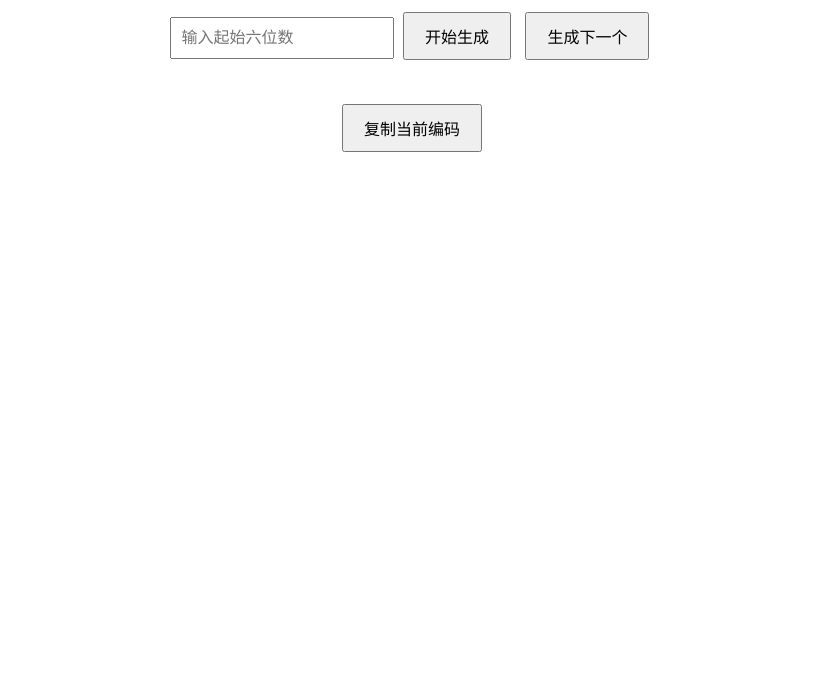
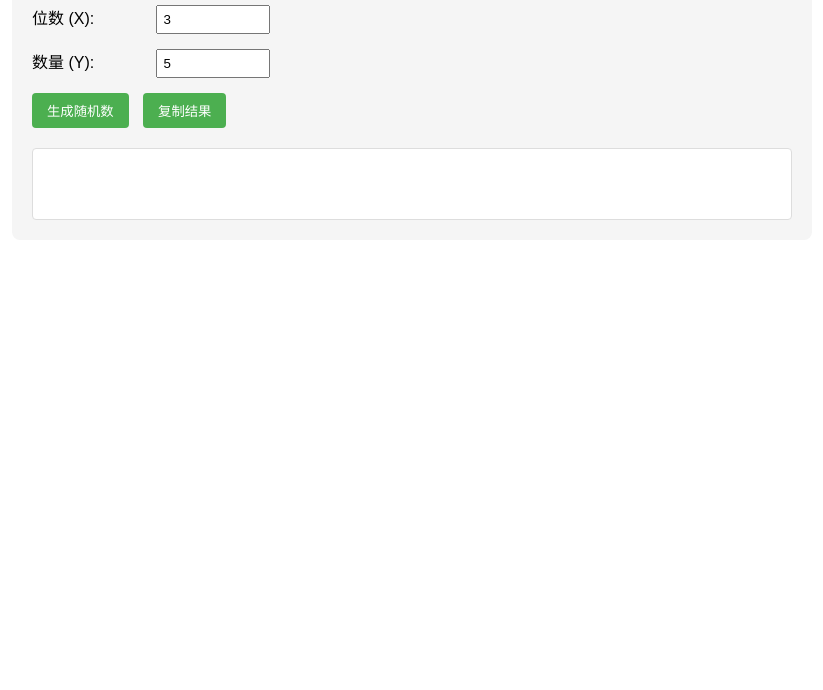
Before and after one commit to yeshaofen/generatedCodes, a plain HTML site: page index.html in a window 1280 px wide. Shown: the part 110-800 px from the top of the page, without its empty margins (228-1051 px from the left). Drawn offline with Linux system fonts and the light colour scheme.

Commit message:
Update index.html

```diff
--- a/index.html
+++ b/index.html
@@ -1,101 +1,131 @@
 <!DOCTYPE html>
-<html lang="zh-CN">
+<html lang="zh">
 <head>
-    <meta charset="UTF-8" />
-    <meta name="viewport" content="width=device-width, initial-scale=1.0" />
-    <title>递增随机数生成器</title>
+    <meta charset="UTF-8">
+    <meta name="viewport" content="width=device-width, initial-scale=1.0">
+    <title>随机数生成器</title>
     <style>
         body {
             font-family: Arial, sans-serif;
-        text-align: center;
-        margin-top: 50px;
+            max-width: 800px;
+            margin: 20px auto;
+            padding: 0 20px;
         }
-      input {
-        padding: 10px;
-        font-size: 16px;
-        width: 200px;
-        margin-bottom: 20px;
+        .container {
+            background-color: #f5f5f5;
+            padding: 20px;
+            border-radius: 8px;
+        }
+        .input-group {
+            margin-bottom: 15px;
+        }
+        .input-group label {
+            display: inline-block;
+            width: 120px;
+        }
+        .input-group input {
+            padding: 5px;
+            width: 100px;
         }
         button {
-        padding: 10px 20px;
-        font-size: 16px;
+            padding: 8px 15px;
+            margin-right: 10px;
             cursor: pointer;
-        margin: 5px;
+            background-color: #4CAF50;
+            color: white;
+            border: none;
+            border-radius: 4px;
         }
-      #codeDisplay {
-        font-size: 24px;
-        margin: 20px 0;
-        color: #007bff;
+        button:hover {
+            background-color: #45a049;
+        }
+        #result {
+            margin-top: 20px;
+            padding: 10px;
+            border: 1px solid #ddd;
+            border-radius: 4px;
+            min-height: 50px;
+            background-color: white;
+        }
+        .error {
+            color: red;
+            margin-top: 10px;
         }
     </style>
 </head>
 <body>
-    <h1>递增随机数生成器</h1>
-    <input
-      type="number"
-      id="startNumber"
-      placeholder="输入起始六位数"
-      min="100000"
-      max="999999"
-    />
-    <button onclick="startGeneration()">开始生成</button>
-    <button onclick="generateNext()">生成下一个</button>
-    <p id="codeDisplay"></p>
-    <button onclick="copyCode()">复制当前编码</button>
+    <div class="container">
+        <h2>随机数生成器</h2>
+        <div class="input-group">
+            <label for="digits">位数 (X):</label>
+            <input type="number" id="digits" min="1" value="3">
+        </div>
+        <div class="input-group">
+            <label for="count">数量 (Y):</label>
+            <input type="number" id="count" min="1" value="5">
+        </div>
+        <button onclick="generateAndDisplay()">生成随机数</button>
+        <button onclick="copyResult()">复制结果</button>
+        <div id="result"></div>
+    </div>
 
     <script>
-      let currentNumber = 0; // 当前生成的随机数
-      const generatedNumbers = new Set(); // 存储已生成的随机数
+        function generateRandomNumbers(digits, count) {
+            const min = Math.pow(10, digits - 1);
+            const max = Math.pow(10, digits) - 1;
 
-      // 开始生成
-      function startGeneration() {
-        const startNumber = parseInt(
-          document.getElementById("startNumber").value
-        );
-        if (
-          isNaN(startNumber) ||
-          startNumber < 100000 ||
-          startNumber > 999999
-        ) {
-          alert("请输入有效的六位数！");
+            if (max - min + 1 < count) {
+                throw new Error(`无法生成${count}个${digits}位不重复的随机数，数字范围不够`);
+            }
+
+            const result = new Set();
+
+            while (result.size < count) {
+                const randomNum = Math.floor(Math.random() * (max - min + 1)) + min;
+                result.add(randomNum);
+            }
+
+            return Array.from(result);
+        }
+
+        function generateAndDisplay() {
+            const digits = parseInt(document.getElementById('digits').value);
+            const count = parseInt(document.getElementById('count').value);
+            const resultDiv = document.getElementById('result');
+
+            try {
+                const numbers = generateRandomNumbers(digits, count);
+                resultDiv.innerHTML = numbers.join(', ');
+                resultDiv.classList.remove('error');
+            } catch (error) {
+                resultDiv.innerHTML = error.message;
+                resultDiv.classList.add('error');
+            }
+        }
+
+        function copyResult() {
+            const resultDiv = document.getElementById('result');
+            const text = resultDiv.textContent;
+
+            if (!text) {
+                alert('没有可复制的内容！');
                 return;
             }
-        currentNumber = startNumber;
-        generatedNumbers.clear(); // 清空已生成的随机数
-        document.getElementById(
-          "codeDisplay"
-        ).innerText = `当前编码：${currentNumber}`;
+
+            // 创建临时文本区域
+            const textarea = document.createElement('textarea');
+            textarea.value = text;
+            document.body.appendChild(textarea);
+            textarea.select();
+
+            try {
+                document.execCommand('copy');
+                alert('复制成功！');
+            } catch (err) {
+                alert('复制失败，请手动复制。');
             }
 
-      // 生成下一个随机数
-      function generateNext() {
-        if (currentNumber === 0) {
-          alert("请先输入起始六位数并点击开始生成！");
-          return;
-        }
-        let nextNumber;
-        do {
-          nextNumber = currentNumber + Math.floor(Math.random() * 100); // 随机递增
-          if (nextNumber > 999999) nextNumber = 100000; // 如果超过999999，重置为100000
-        } while (generatedNumbers.has(nextNumber)); // 确保不重复
-
-        generatedNumbers.add(nextNumber);
-        currentNumber = nextNumber;
-        document.getElementById(
-          "codeDisplay"
-        ).innerText = `当前编码：${currentNumber}`;
-      }
-
-      // 复制当前编码
-      function copyCode() {
-        if (currentNumber === 0) {
-          alert("没有可复制的编码！");
-          return;
-        }
-        navigator.clipboard
-          .writeText(currentNumber.toString())
-          .then(() => alert("编码已复制！"))
-          .catch(() => alert("复制失败，请手动复制！"));
+            document.body.removeChild(textarea);
         }
     </script>
 </body>
```
Lines whose indentation alone changed are shown as unchanged.
